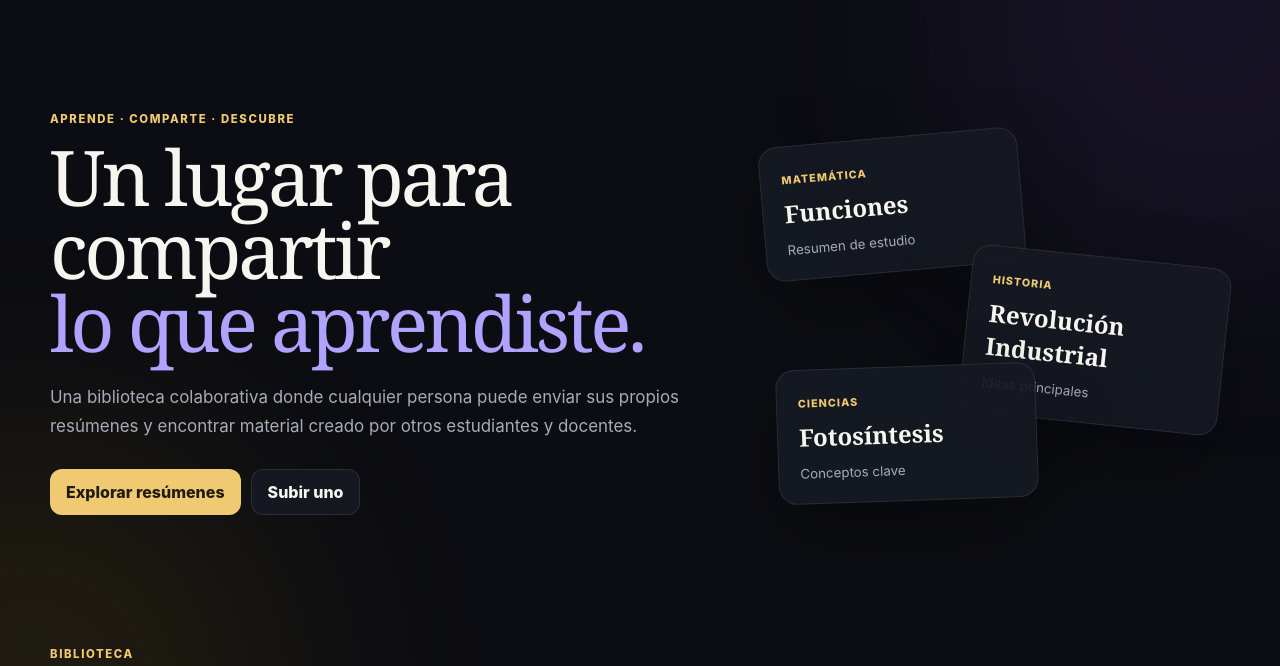
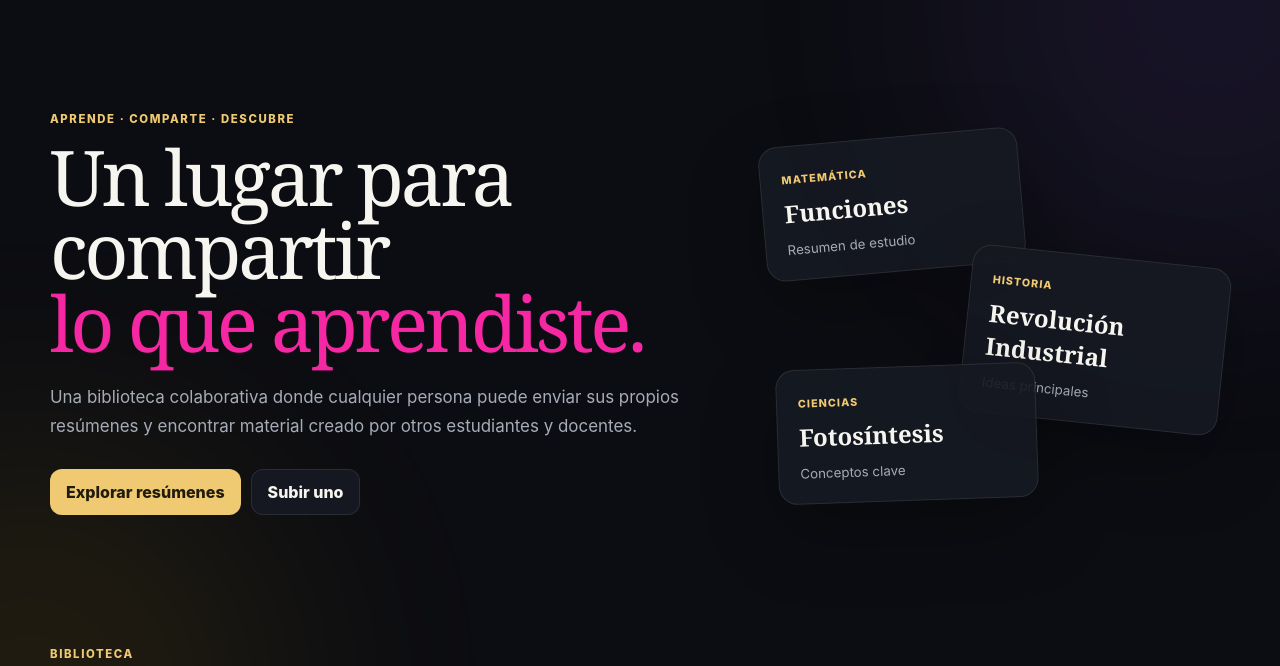
Before and after one commit to pamcha67/pann, a website: page public/index.html in a window 1280 px wide. Shown: the part 80-746 px from the top of the page. Drawn offline with Linux system fonts and the light colour scheme; no server answers.

Commit message:
Update color variables for violet and mint

```diff
--- a/public/style.css
+++ b/public/style.css
@@ -1,6 +1,6 @@
 :root{
   --bg:#0c0d12;--surface:#151820;--surface-2:#1c202a;--text:#f7f5ef;--muted:#a6acb7;
-  --line:rgba(255,255,255,.09);--accent:#f0ca72;--violet:#afa3ff;--mint:#80d8b1;
+  --line:rgba(255,255,255,.09);--accent:#f0ca72;--violet:#F527A3;--mint:#FF924F;
   --danger:#ff9999;--shadow:0 28px 75px rgba(0,0,0,.28)
 }
 *{box-sizing:border-box}html{scroll-behavior:smooth}
```
